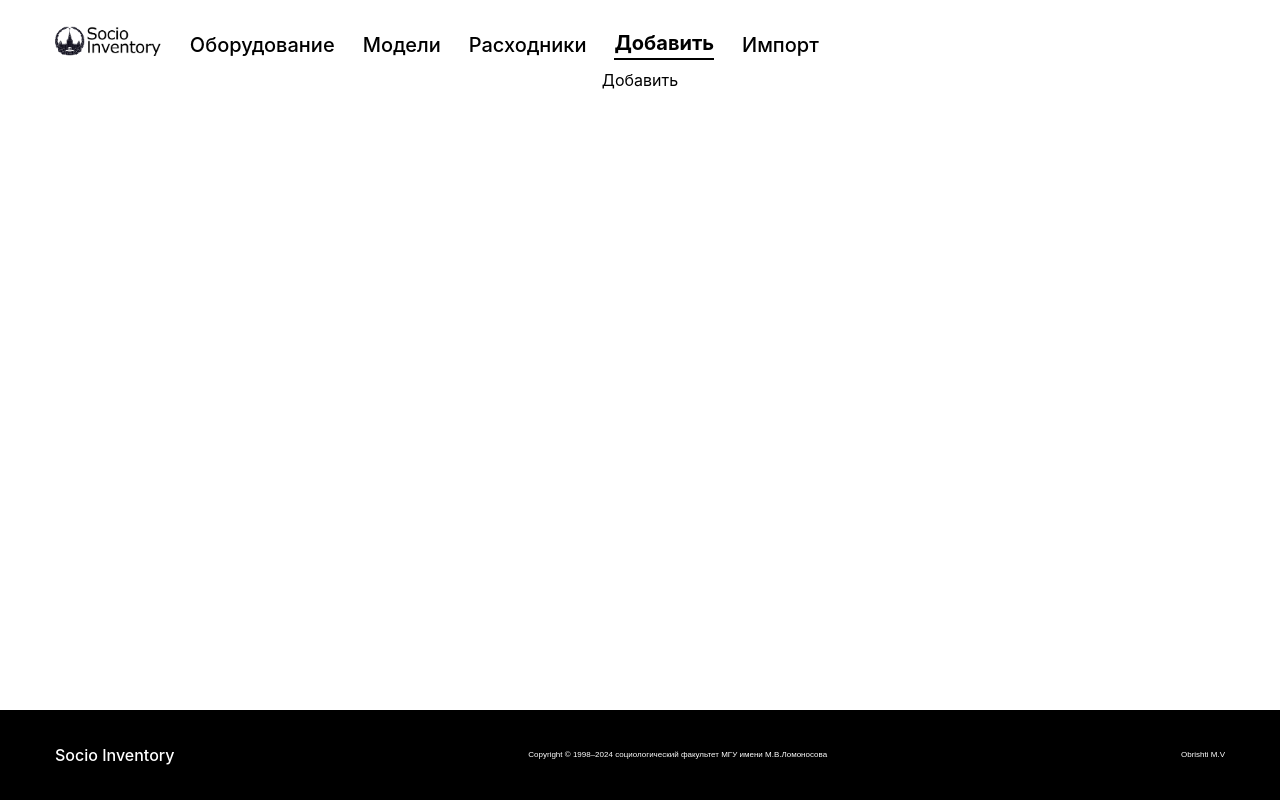
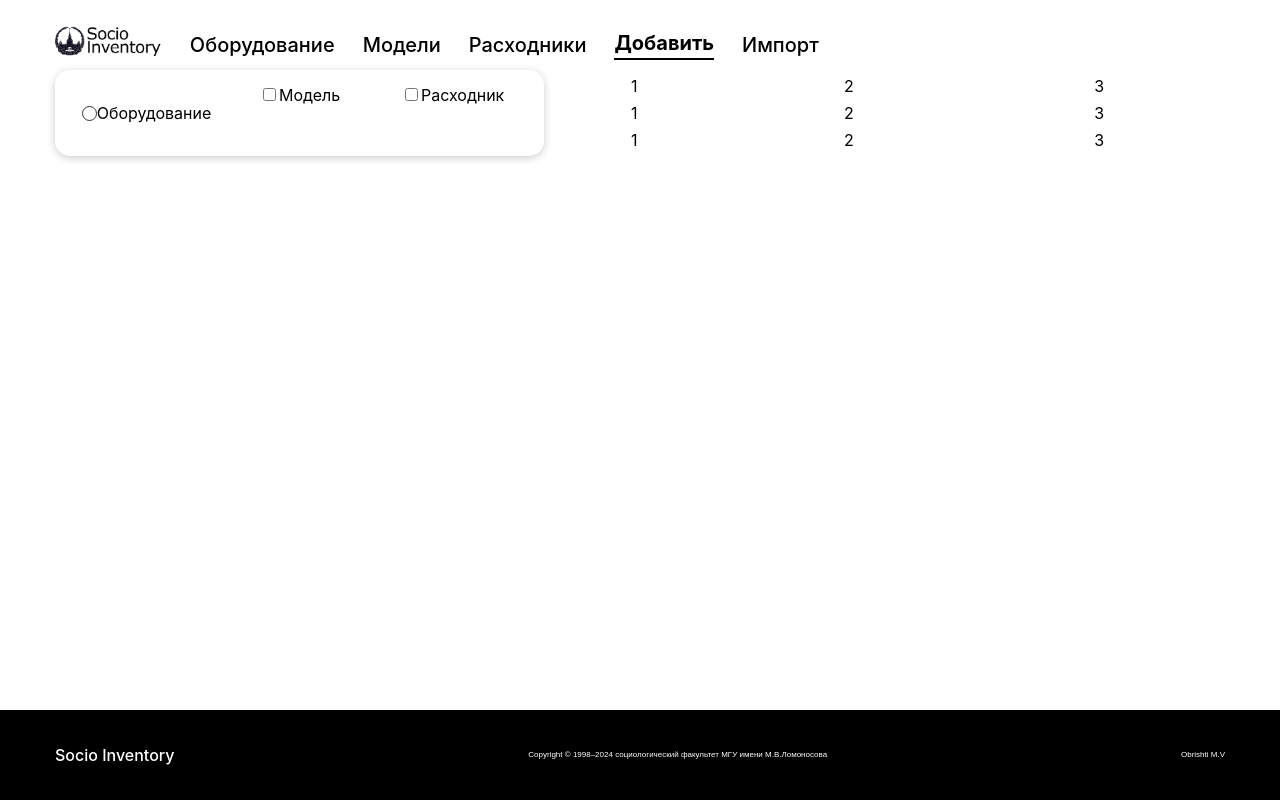
Before and after one commit to BarfleurLight/socio-inventory, a React (Create React App) app in the folder front/: page /create in a window 1280 px wide. Built offline with nearby package versions, Linux system fonts and the light colour scheme; no server answers.

Commit message:
add create pages

```diff
--- a/front/src/pages/create/index.js
+++ b/front/src/pages/create/index.js
@@ -1,16 +1,71 @@
-// import styles from './style.module.css'
+import styles from './style.module.css'
 // import api from '../../api'
 import { Container, Main } from '../../components'
+import React, { useState } from 'react';
 
 
 const Create = () => {
 
+  const [selectedOption, setSelectedOption] = useState(null);
+
+  const handleCheckboxChange = (option) => {
+    setSelectedOption(selectedOption === option ? null : option);
+  };
+
 
   return <Main>
-    <Container>
-       <form>
-        Добавить
-       </form>
+    <Container className={styles.main_form}>
+       <div className={styles.body_form}>
+          <lable className={styles.ch_lb}
+                onClick={(e) => {
+                  handleCheckboxChange('inv');
+                  }}>
+            <input
+              type='checkbox'
+              className={styles.ch_in}
+              checked={selectedOption === 'inv'}
+              onChange={() => handleCheckboxChange('inv')}
+            />
+            <span className={styles.ch_sp}></span>
+            Оборудование
+          </lable>
+          <lable>
+            <input
+              type='checkbox'
+              checked={selectedOption === 'model'}
+              onChange={() => handleCheckboxChange('model')}
+            />
+            Модель
+          </lable>
+          <lable>
+            <input
+              type='checkbox'
+              checked={selectedOption === 'cons'}
+              onChange={() => handleCheckboxChange('cons')}
+            />
+            Расходник
+          </lable>
+        {selectedOption === 'inv' && <p>test1</p>}
+        {selectedOption === 'model' && <p>test2</p>}
+        {selectedOption === 'cons' && <p>tes31</p>}
+       </div>
+       <table className={styles.test}>
+        <tr>
+          <td>1</td>
+          <td>2</td>
+          <td>3</td>
+        </tr>
+        <tr>
+          <td>1</td>
+          <td>2</td>
+          <td>3</td>
+        </tr>
+        <tr>
+          <td>1</td>
+          <td>2</td>
+          <td>3</td>
+        </tr>
+       </table>
     </Container>
   </Main>
 }
--- /dev/null
+++ b/front/src/pages/create/style.module.css
@@ -0,0 +1,75 @@
+.main_form {
+  display: flex;
+  justify-content: center;
+}
+
+
+.body_form {
+    display: grid;
+    grid-template-columns: repeat(3, 1fr);
+    border-radius: 15px;
+    padding: 15px;
+    box-shadow: 0 2px 8px rgba(0, 0, 0, 0.2);
+    /* box-shadow: 0 4px 6px -2px rgba(0, 0, 0, 0.3); */
+    width: 70%;
+    min-height: 500x;
+}
+
+.ch_lb {
+    position: relative;
+    display: flex;
+    justify-content: center;
+    align-items: center;
+    cursor: pointer;
+  }
+
+.ch_in {
+    position: absolute;
+    opacity: 0;
+  }
+
+.ch_sp {
+    width: 15px;
+    height: 15px;
+    border: 1px solid var(--tg-theme-hint-color, rgb(53, 53, 53));
+    display: flex;
+    border-radius: 100%;
+  }
+
+  .ch_sp::before {
+    content: '';
+    opacity: 0;
+    display: flex;
+    position: absolute;
+    width: 15px;
+    height: 15px;
+    border-radius: 100%;
+    background-color:var(--tg-theme-button-color, #3390ec);
+  }
+
+  .ch_sp::after {
+    content: '';
+    position: relative;
+    opacity: 0;
+    display: flex;
+    left: 4px;
+    top: 5px;
+    width: 9px;
+    height: 5px;
+    border-radius: 1px;
+    border-left: 3px solid var(--tg-theme-button-text-color, rgb(255, 255, 255));
+    border-bottom: 3px solid var(--tg-theme-button-text-color, rgb(255, 255, 255));
+    transform: rotate(-45deg);
+  }
+
+  input:checked{
+    &+.ch_sp::after{
+      opacity: 1;
+    }
+    &+.ch_sp::before{
+      opacity: 1;
+    }
+    &+.ch_sp{
+      border: 0;
+    }
+  }
```
